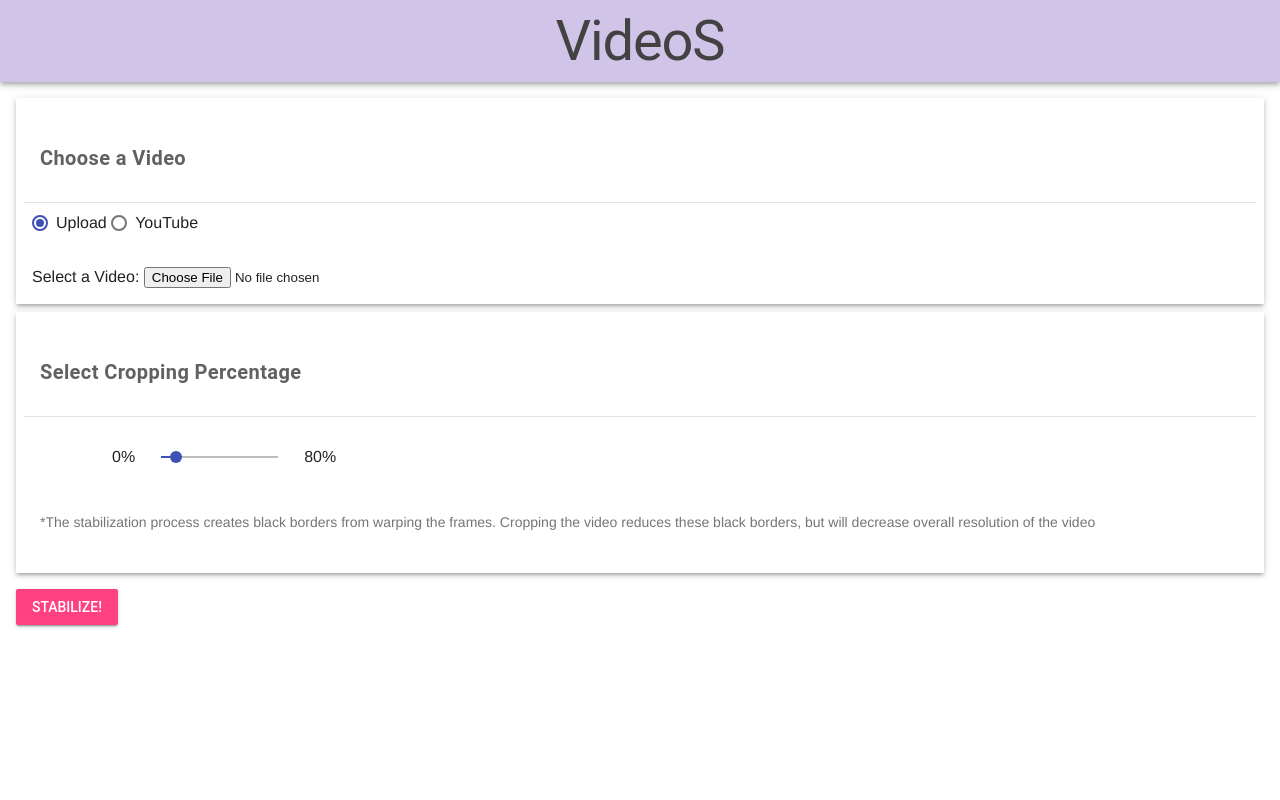
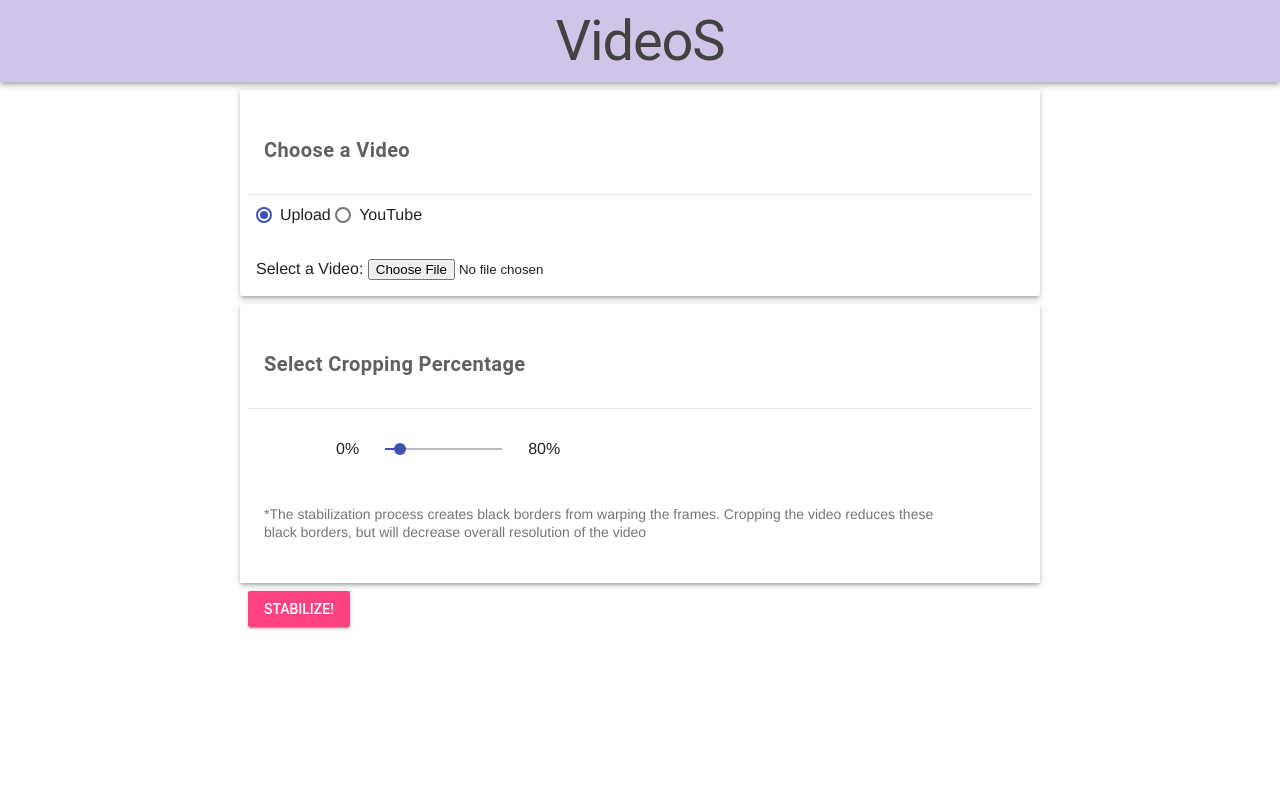
Before and after one commit to EricHu214/VideoS, a Flask app: page / in a window 1280 px wide. Run offline with Flask 2, Linux system fonts and the light colour scheme.

Commit message:
some front end improvements

```diff
--- a/app/src/__init__.py
+++ b/app/src/__init__.py
@@ -15,7 +15,9 @@ def home():
 def uploadVideo():
     redirect('/')
     if request.method == "POST":
-        if request.files and request.files['video']:
+        option = request.form.get('options')
+
+        if option == '1' and request.files and request.files['video']:
             video = request.files['video']
 
             if video.content_type == "video/mp4":
@@ -29,7 +31,7 @@ def uploadVideo():
                     as_attachment=True,
                     mimetype='video/mp4')
 
-        elif request.form.get('video-url'):
+        elif option == '2' and request.form.get('video-url'):
             cropPercentage = request.form.get('crop_percentage')
             stabilizedVideo = stabilizeYoutube(request.form.get('video-url'), cropPercentage)
 
--- a/app/src/templates/index_template.html
+++ b/app/src/templates/index_template.html
@@ -7,14 +7,17 @@
         <link rel="stylesheet" href="https://code.getmdl.io/1.3.0/material.indigo-pink.min.css">
         <script defer src="https://code.getmdl.io/1.3.0/material.min.js"></script>
         <script src="https://ajax.googleapis.com/ajax/libs/jquery/3.5.1/jquery.min.js"></script>
+        <!--<meta http-equiv="Content-Security-Policy" content="upgrade-insecure-requests">-->
     </head>
     <body>
-        <div class="title-header mdl-layout__header mdl-shadow--4dp mdl-color--deep-purple-100">
-            <h1 class="mdl-card__title mdl-color-text--grey-800 mdl-grid">VideoS</h1>
-        </div>
-        <main class="mdl-layout">
-            {% block content %}
-            {% endblock %}
+        <main class="mdl-layout mdl-js-layout">
+            <div class="title-header mdl-layout__header mdl-shadow--4dp mdl-color--deep-purple-100">
+                <h1 class="mdl-card__title mdl-color-text--grey-800 mdl-grid">VideoS</h1>
+            </div>
+            <div class="mdl-grid">
+                {% block content %}
+                {% endblock %}
+            </div>
         </main>
     </body>
 </html>
--- a/app/src/templates/upload.html
+++ b/app/src/templates/upload.html
@@ -2,7 +2,7 @@
 
 {% block content %}
 
-<div class="mdl-grid">
+<div class="">
     <script type="text/javascript">
         function changeSelection(selected) {
             var option1 = document.getElementById("upload")
@@ -27,6 +27,8 @@
         $(document).ready(function() {
             $('#form').submit(function(e) {
                 e.preventDefault();
+
+                loadingSpinner();
 
                 fetch($(this).attr('action'), {
                     body: $(this).serialize(),
@@ -56,8 +58,14 @@
             });
         });
     </script>
-    <form id="form" action="/upload-video" method="POST" enctype="multipart/form-data">
-        <div class="file-uploader mdl-color--white mdl-shadow--3dp mdl-cell mdl-cell--12-col mdl-grid">
+
+    <style media="screen">
+        .content {
+            width:100vh;
+        }
+    </style>
+    <form  id="form" action="/upload-video" method="POST" enctype="multipart/form-data">
+        <div class="content file-uploader mdl-color--white mdl-shadow--3dp mdl-card mdl-grid">
             <h5 class="mdl-card__title mdl-color-text--grey-700"><b>Choose a Video</b></h5>
 
             <div class="mdl-card__actions mdl-card--border">
@@ -81,7 +89,8 @@
                 <input type="text" name="video-url" value=""></input>
             </div>
         </div>
-        <div class="stable-slider mdl-color--white mdl-shadow--3dp mdl-cell mdl-cell--12-col mdl-grid">
+        <div class="mdl-cell"></div>
+        <div class="content stable-slider mdl-color--white mdl-shadow--3dp mdl-card mdl-grid">
             <h5 class="mdl-card__title mdl-color-text--grey-700"><b> Select Cropping Percentage </b></h5>
 
             <div class="mdl-card__actions mdl-card--border">
@@ -98,10 +107,9 @@
         </div>
         <div class="md1-cell mdl-grid">
 
-            <button type="submit" onClick="loadingSpinner()" name="button" class="mdl-button mdl-js-button mdl-button--raised mdl-js-ripple-effect mdl-color--accent mdl-color-text--white">
+            <button type="submit" name="button" class="mdl-button mdl-js-button mdl-button--raised mdl-js-ripple-effect mdl-color--accent mdl-color-text--white">
                 Stabilize!
             </button>
-            <!-- MDL Spinner Component -->
             <div id="spinner" class="mdl-cell" style="display:none">
                 <div class="mdl-spinner mdl-js-spinner is-active"></div>
             </div>
```
Also changed, not shown: 1 other file.
